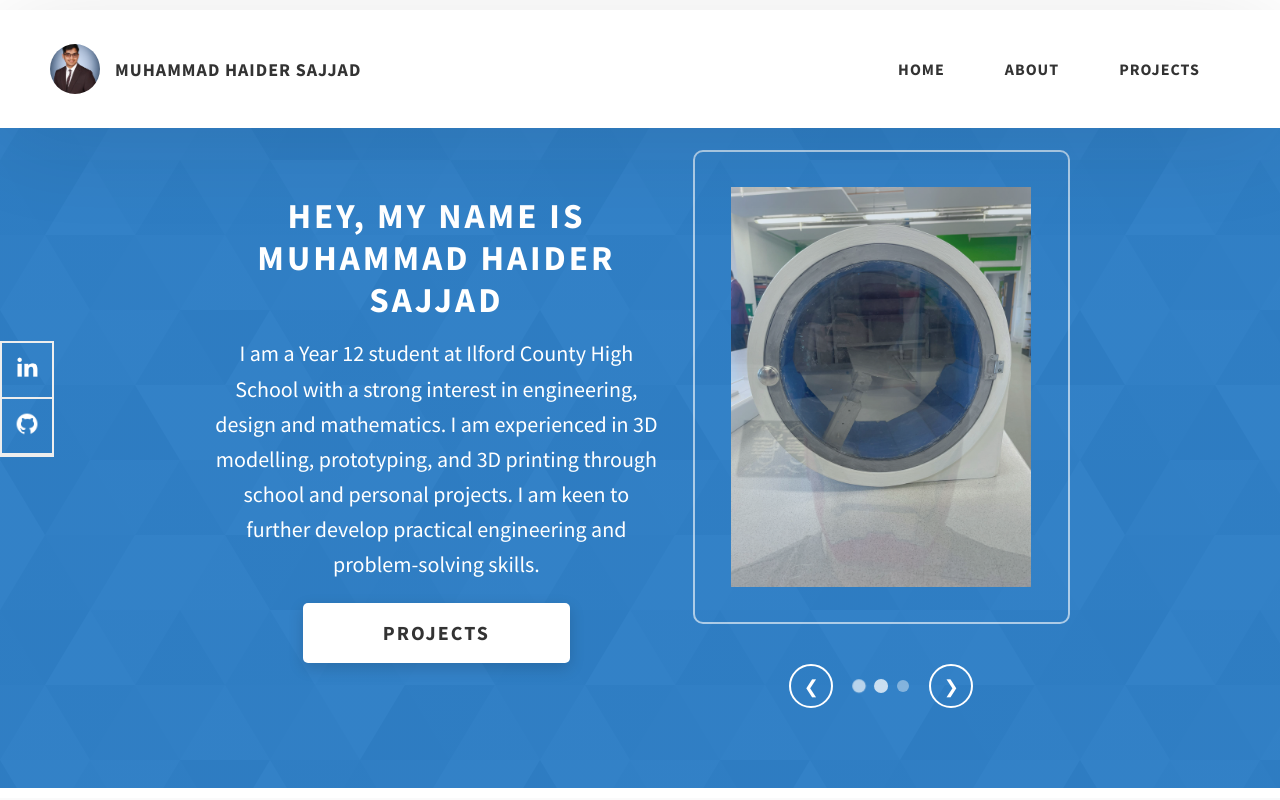
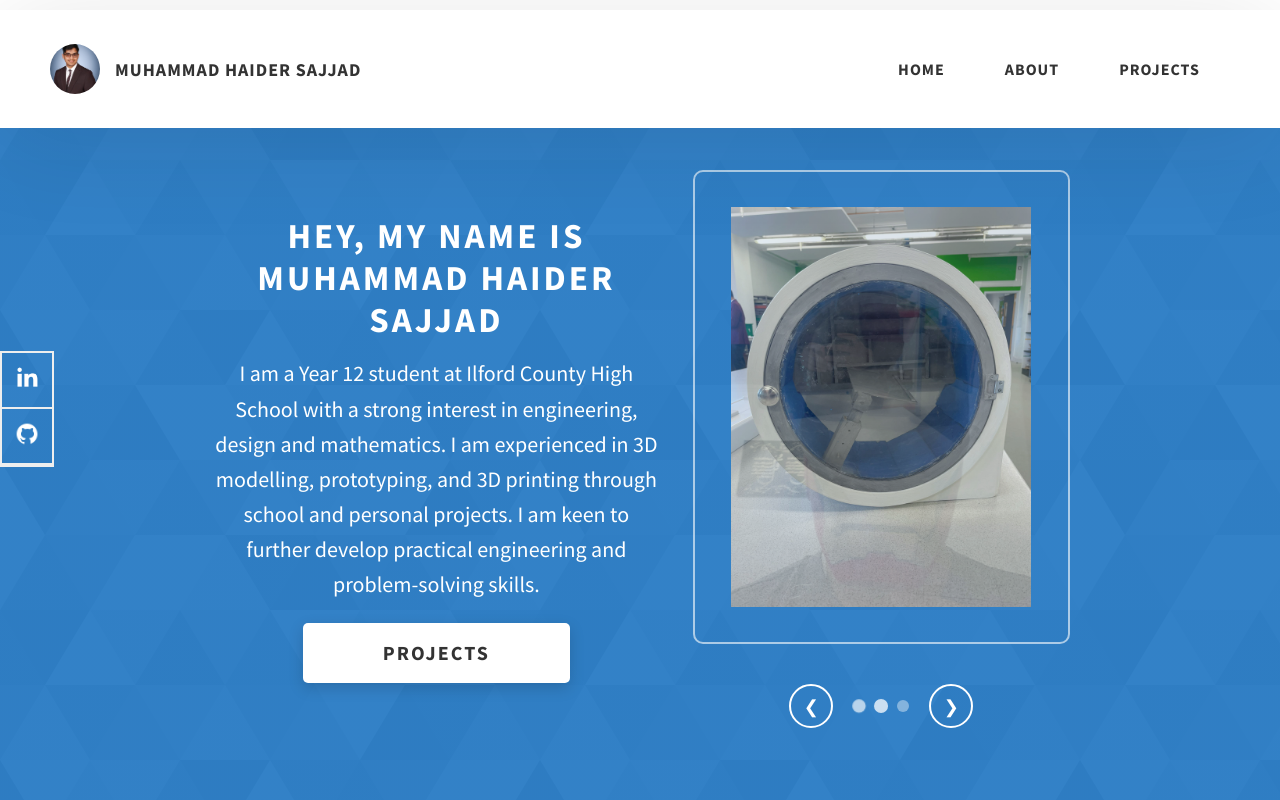
Before and after one commit to haidisajjad1/haiderportfolio, a website: page index.html in a window 1280 px wide. Shown: the top 800 px of the page. Drawn offline with Linux system fonts and the light colour scheme.

Commit message:
Increase top padding for home-hero section

```diff
--- a/css/style.css
+++ b/css/style.css
@@ -859,7 +859,7 @@ textarea {
   height: auto;
   min-height: unset;
   max-height: none;
-  padding: 14rem 0 8rem; /* Increased top padding from 8rem to 12rem */
+  padding: 16rem 0 8rem; /* Increased top padding from 8rem to 12rem */
 }
 
 .home-hero__content {
```
